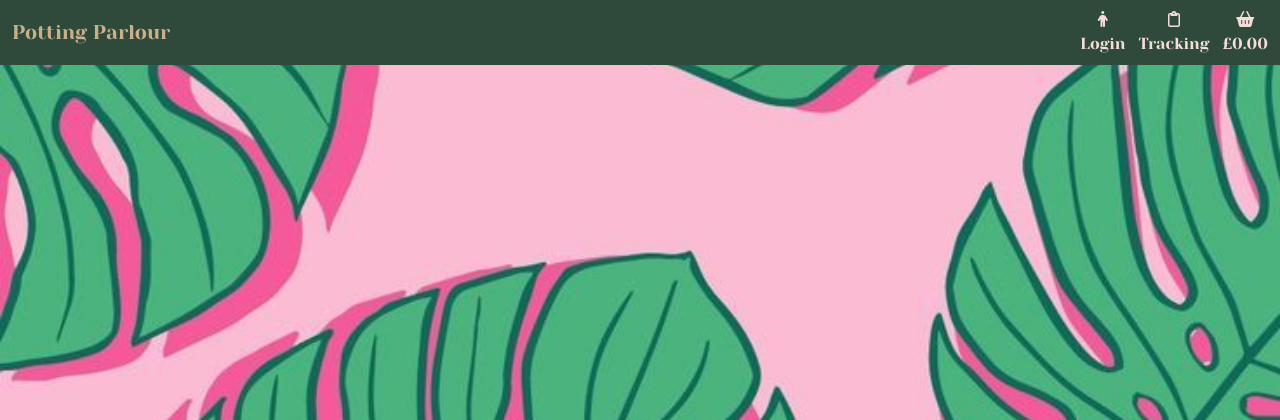
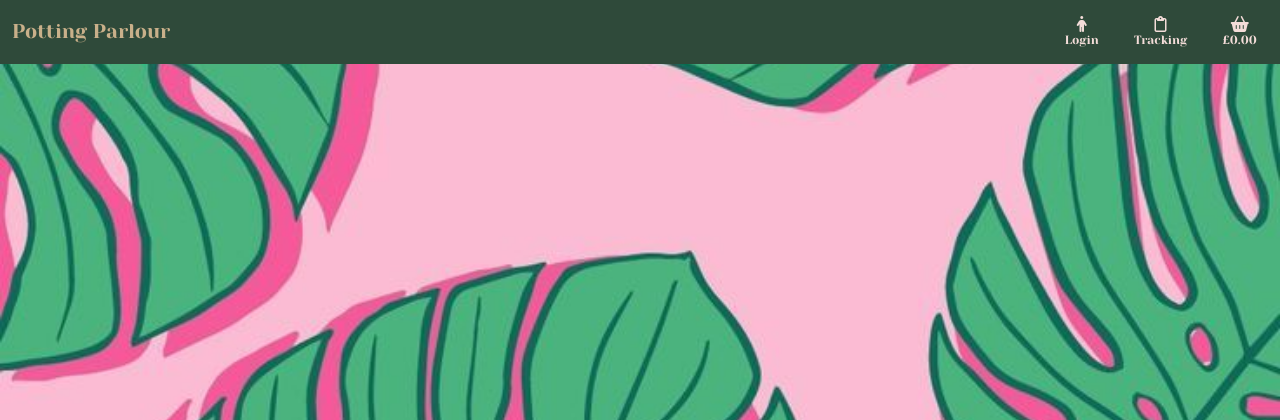
Before and after one commit to mturner1158/potting-parlour, a Django app: page / in a window 1280 px wide. Shown: the top 420 px of the page. Run offline with Django 5.2, Linux system fonts and the light colour scheme; some libraries are stand-ins or nearby versions.

Commit message:
styled navbar across different screens

```diff
--- a/static/css/base.css
+++ b/static/css/base.css
@@ -51,6 +51,16 @@ body {
 .navbar a {
     color: var(--colour-secondary);
     font-family: var(--secondary-font);
+}
+
+.nav-compact .nav-link {
+    padding: 0.1rem 0.2rem;
+    font-size: 0.75rem;
+    line-height: 1;
+}
+
+.nav-compact .nav-link i {
+    font-size: 0.5rem;
 }
 
 
@@ -471,4 +481,15 @@ button.detail-btn {
 
 @media (min-width: 768px) {
   .site-main { padding: 2rem 8%; }
+
+  .nav-compact .nav-link {
+    padding: 0.5rem 0.7rem;
+    font-size: 0.75rem;
+    line-height: 1.2;
 }
+
+    .nav-compact .nav-link i {
+        font-size: 1rem;
+    }
+
+}
--- a/templates/base.html
+++ b/templates/base.html
@@ -53,7 +53,7 @@
                     <span class="logo-text">Potting Parlour</span>
                 </a>
 
-                <ul class="list-inline list-unstyled text-center mb-0 ms-auto">
+                <ul class="nav-compact list-inline list-unstyled text-center mb-0 ms-auto">
                     {% if request.user.is_superuser %}
                     <li class="list-inline-item">
                         <a class="nav-link" href="{% url 'add_plant' %}">
```
